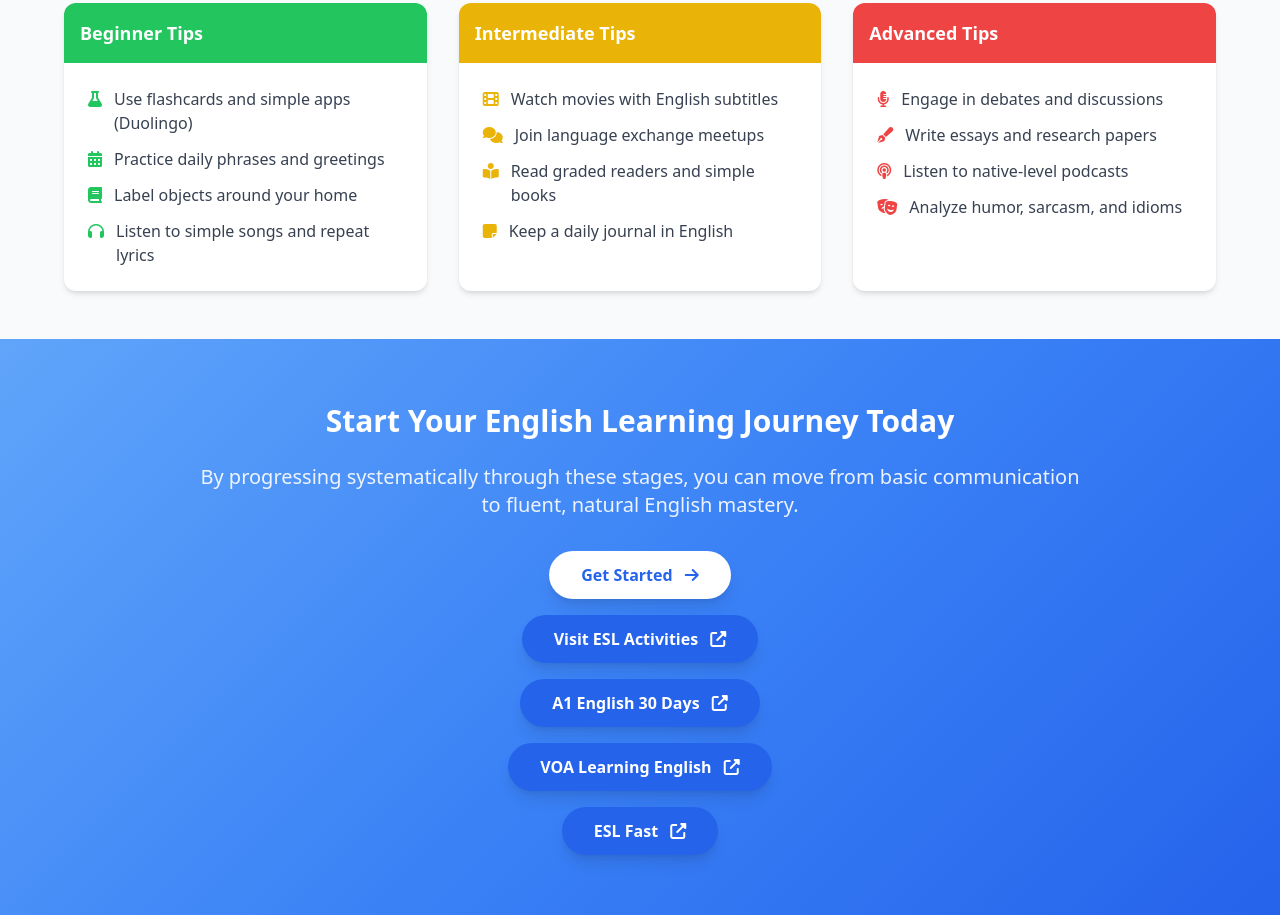
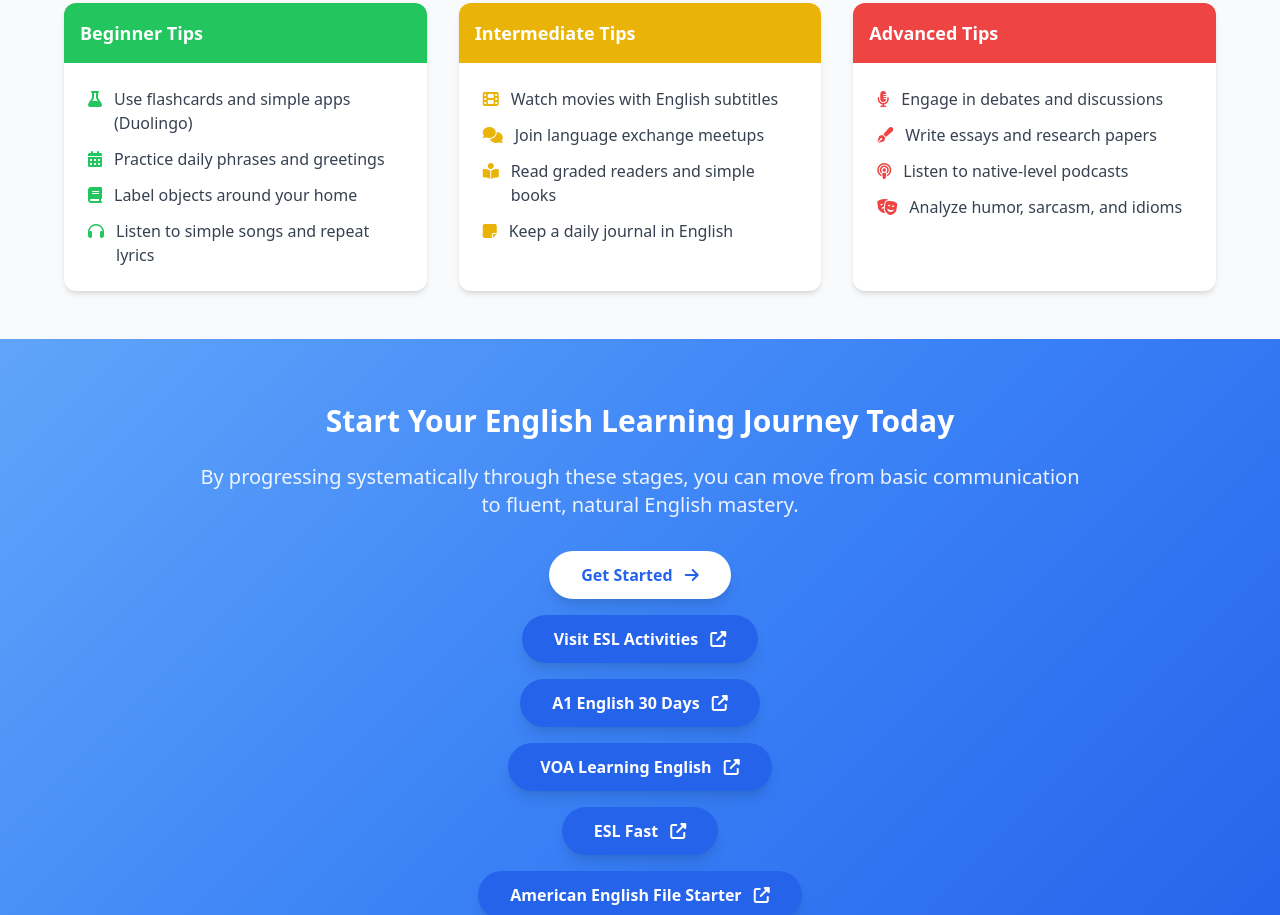
Before and after one commit to cabirpoya/English-Learning, a plain HTML site: page index.html in a window 1280 px wide. Shown: the part 1885-2800 px from the top of the page. Drawn offline with nearby package versions, Linux system fonts and the light colour scheme.

Commit message:
Update index.html

```diff
--- a/index.html
+++ b/index.html
@@ -55,6 +55,7 @@
           <a href="Learn beginner A1 English in 30 days for FREE_ self-paced course.html" class="text-gray-700 hover:text-blue-600 font-medium" target="_blank">A1 English 30 Days</a>
           <a href="Voice of America - Learn American English with VOA Learning English.html" class="text-gray-700 hover:text-blue-600 font-medium" target="_blank">VOA Learning English</a>
           <a href="ESL Fast - English Teaching and Learning Resources.html" class="text-gray-700 hover:text-blue-600 font-medium" target="_blank">ESL Fast</a>
+          <a href="American English File Starter Student's Book Pages 1-50 - Flip PDF Download _ FlipHTML5.html" class="text-gray-700 hover:text-blue-600 font-medium" target="_blank">American English File Starter</a>
         </div>
       </div>
     </nav>
@@ -339,6 +340,12 @@
                     <i class="fas fa-external-link-alt ml-2"></i>
                 </a>
             </div>
+            <div class="flex justify-center mt-4">
+                <a href="American English File Starter Student's Book Pages 1-50 - Flip PDF Download _ FlipHTML5.html" target="_blank" class="bg-blue-600 text-white font-bold py-3 px-8 rounded-full hover:bg-blue-700 transition duration-300 transform hover:scale-105 shadow-lg inline-block">
+                    American English File Starter
+                    <i class="fas fa-external-link-alt ml-2"></i>
+                </a>
+            </div>
         </div>
     </section>
 
```
